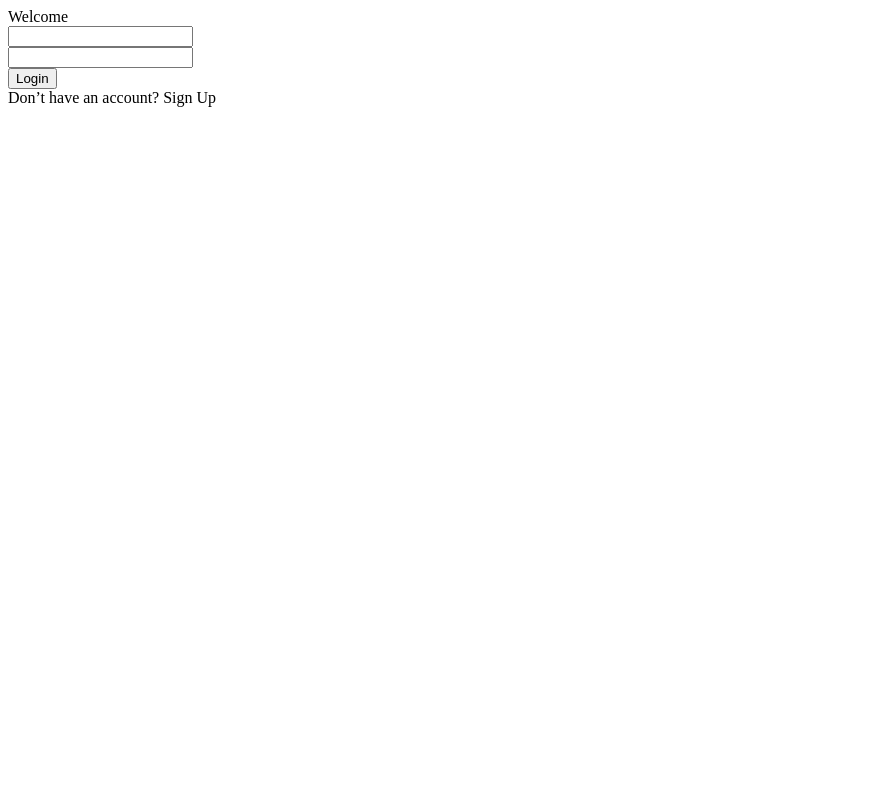
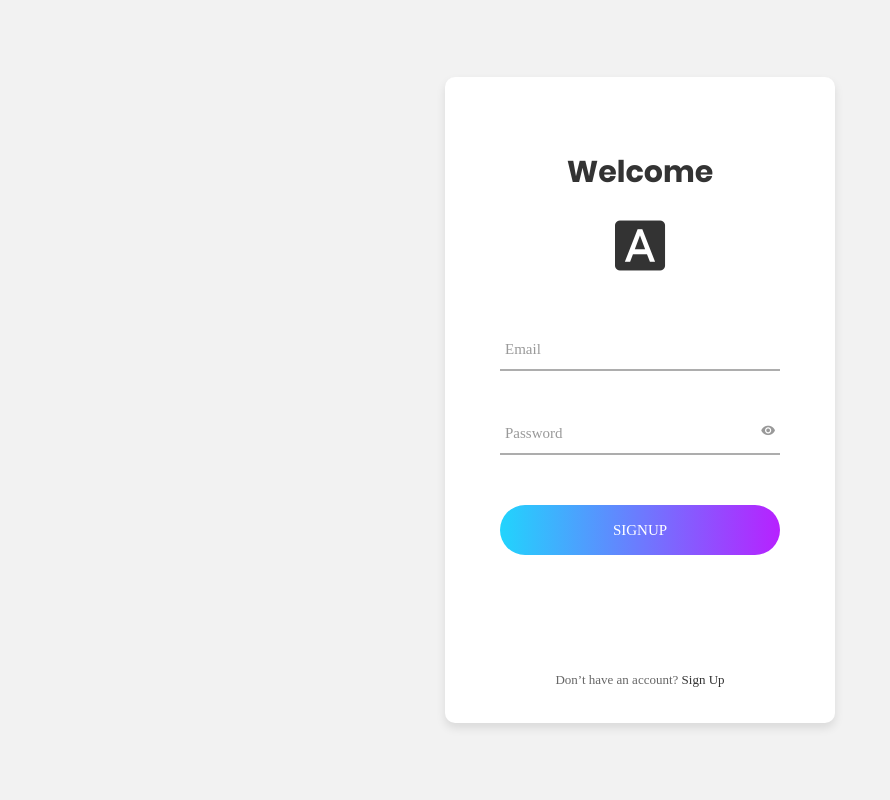
Before and after one commit to srlai/Flying-milk, a Django app: page /main/signup in a window 1280 px wide. Shown: the whole page, without its empty margins (0-890 px from the left). Run offline with Django 3.2, Linux system fonts and the light colour scheme; some libraries are stand-ins or nearby versions; some web fonts are replaced.

Commit message:
Add files via upload

```diff
--- a/main/templates/signup.html
+++ b/main/templates/signup.html
@@ -1,30 +1,31 @@
 <!DOCTYPE html>
+{% load static %}
 <html lang="en">
 <head>
 	<title>Login V2</title>
 	<meta charset="UTF-8">
 	<meta name="viewport" content="width=device-width, initial-scale=1">
 <!--===============================================================================================-->
-	<link rel="icon" type="image/png" herf="login/images/icons/favicon.ico"/>
+	<link rel="icon" type="image/png" href="{% static "images/icons/favicon.ico/"%}">
 <!--===============================================================================================-->
-	<link rel="stylesheet" type="text/css" herf="login/vendor/bootstrap/css/bootstrap.min.css">
+	<link rel="stylesheet" type="text/css" href="{% static "login/css/linearicons.css" %}">
 <!--===============================================================================================-->
-	<link rel="stylesheet" type="text/css" herf="login/fonts/font-awesome-4.7.0/css/font-awesome.min.css">
+	<link rel="stylesheet" type="text/css" href="{% static "login/fonts/font-awesome-4.7.0/css/font-awesome.min.css"%}">
 <!--===============================================================================================-->
-	<link rel="stylesheet" type="text/css" herf="login/fonts/iconic/css/material-design-iconic-font.min.css">
+	<link rel="stylesheet" type="text/css" href="{% static "login/fonts/iconic/css/material-design-iconic-font.min.css"%}">
 <!--===============================================================================================-->
-	<link rel="stylesheet" type="text/css" herf="login/vendor/animate/animate.css">
+	<link rel="stylesheet" type="text/css" href="{% static "login/vendor/animate/animate.css"%}">
 <!--===============================================================================================-->
-	<link rel="stylesheet" type="text/css" herf="login/vendor/css-hamburgers/hamburgers.min.css">
+	<link rel="stylesheet" type="text/css" href="{% static "login/vendor/css-hamburgers/hamburgers.min.css"%}">
 <!--===============================================================================================-->
-	<link rel="stylesheet" type="text/css" herf="login/vendor/animsition/css/animsition.min.css">
+	<link rel="stylesheet" type="text/css" href="{% static "login/vendor/animsition/css/animsition.min.css"%}">
 <!--===============================================================================================-->
-	<link rel="stylesheet" type="text/css" herf="login/vendor/select2/select2.min.css">
+	<link rel="stylesheet" type="text/css" href="{% static "login/vendor/select2/select2.min.css"%}">
 <!--===============================================================================================-->
-	<link rel="stylesheet" type="text/css" herf="login/vendor/daterangepicker/daterangepicker.css">
+	<link rel="stylesheet" type="text/css" href="{% static "login/vendor/daterangepicker/daterangepicker.css"%}">
 <!--===============================================================================================-->
-	<link rel="stylesheet" type="text/css" herf="login/css/util.css">
-	<link rel="stylesheet" type="text/css" herf="login/css/main.css">
+	<link rel="stylesheet" type="text/css" href="{% static "login/css/util.css"%}">
+	<link rel="stylesheet" type="text/css" href="{% static "login/css/main.css"%}">
 <!--===============================================================================================-->
 </head>
 <body>
@@ -57,7 +58,7 @@
 						<div class="wrap-login100-form-btn">
 							<div class="login100-form-bgbtn"></div>
 							<button class="login100-form-btn">
-								Login
+								Signup
 							</button>
 						</div>
 					</div>
@@ -80,21 +81,20 @@
 	<div id="dropDownSelect1"></div>
 
 <!--===============================================================================================-->
-	<script src="login/vendor/jquery/jquery-3.2.1.min.js"></script>
+	<script src="{% static "login/vendor/jquery/jquery-3.2.1.min.js"%}"></script>
 <!--===============================================================================================-->
-	<script src="login/vendor/animsition/js/animsition.min.js"></script>
+	<script src="{% static "login/vendor/animsition/js/animsition.min.js"%}"></script>
 <!--===============================================================================================-->
-	<script src="login/vendor/bootstrap/js/popper.js"></script>
-	<script src="login/vendor/bootstrap/js/bootstrap.min.js"></script>
+	<script src="{% static "login/vendor/bootstrap/js/popper.js"%}"></script>
+	<script src="{% static "login/vendor/bootstrap/js/bootstrap.min.js"%}"></script>
 <!--===============================================================================================-->
-	<script src="login/vendor/select2/select2.min.js"></script>
+	<script src="{% static "login/vendor/select2/select2.min.js"%}"></script>
 <!--===============================================================================================-->
-	<script src="login/vendor/daterangepicker/moment.min.js"></script>
-	<script src="login/vendor/daterangepicker/daterangepicker.js"></script>
+	<script src="{% static "login/vendor/daterangepicker/moment.min.js"%}"></script>
+	<script src="{% static "login/vendor/daterangepicker/daterangepicker.js"%}"></script>
 <!--===============================================================================================-->
-	<script src="login/vendor/countdowntime/countdowntime.js"></script>
+	<script src="{% static "login/vendor/countdowntime/countdowntime.js"%}"></script>
 <!--===============================================================================================-->
-	<script src="login/js/main.js"></script>
-
+	<script src="{% static "login/js/main.js"%}"></script>
 </body>
 </html>
```
Also changed, not shown: main/templates/none.html (+5 -2 lines).
